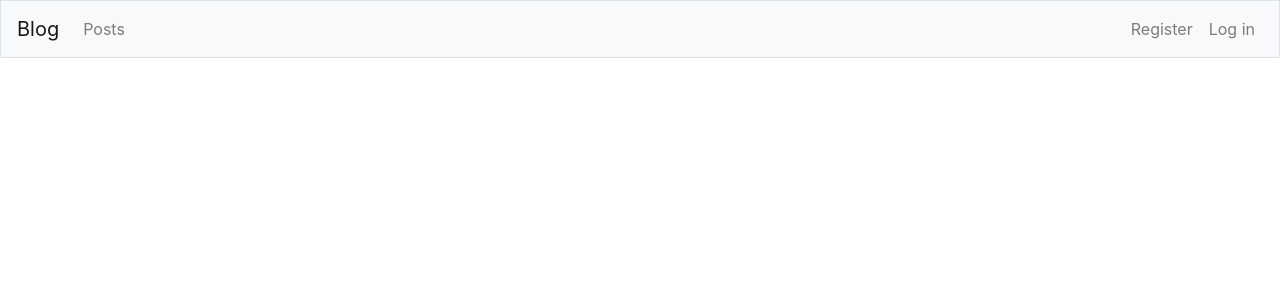
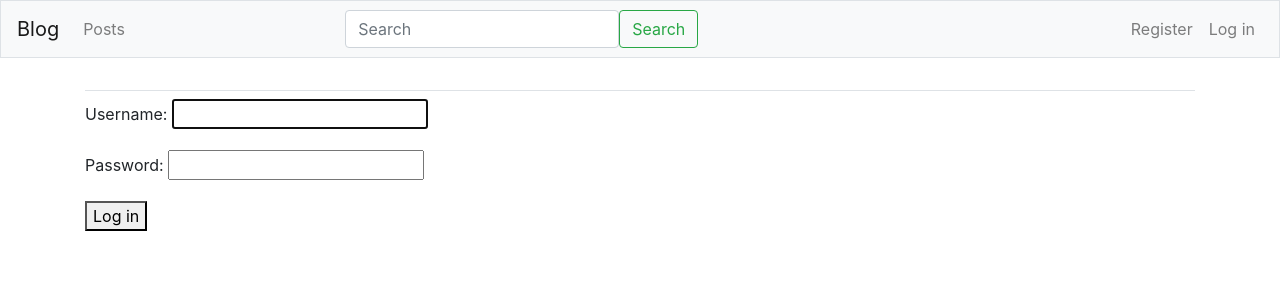
Before and after one commit to vitalaga/Blog, a Django app: page /users/login/?next=/edit_post/1/ in a window 1280 px wide. Shown: the top 300 px of the page. Run offline with Django 4.2, Linux system fonts and the light colour scheme; some libraries are stand-ins or nearby versions.

Commit message:
Fixed base.html

```diff
--- a/blogs/templates/blogs/base.html
+++ b/blogs/templates/blogs/base.html
@@ -26,6 +26,13 @@
         <a class="nav-link" href="{% url 'blogs:posts' %}">Posts</a>
       </li>
     </ul>
+
+<!--Поисковая строка. Проверить работу -->
+    <form class="d-flex mr-auto" role="search">
+      <input class="form-control me-2" type="search" placeholder="Search" aria-label="Search">
+      <button class="btn btn-outline-success" type="submit">Search</button>
+    </form>
+
     <ul class="navbar-nav ml-auto">
       {% if user.is_authenticated %}
         <li class="nav-item">
@@ -45,6 +52,16 @@
     </ul>
   </div>
 </nav>
+
+<main role="main" class="container">
+  <div class="pb-2 mb-2 border-bottom">
+    {% block page_header %}{% endblock page_header %}
+  </div>
+  <div>
+    {% block content %}{% endblock content %}
+  </div>
+</main>
+
 </body>
 
 </html>
```
